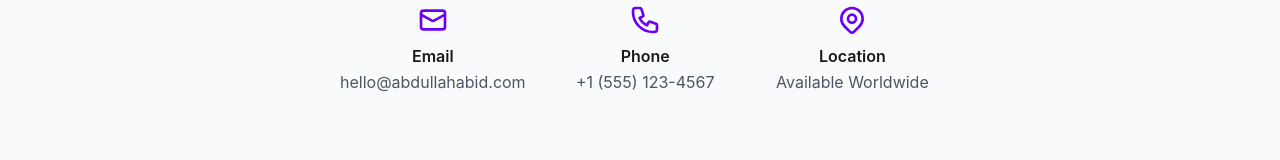
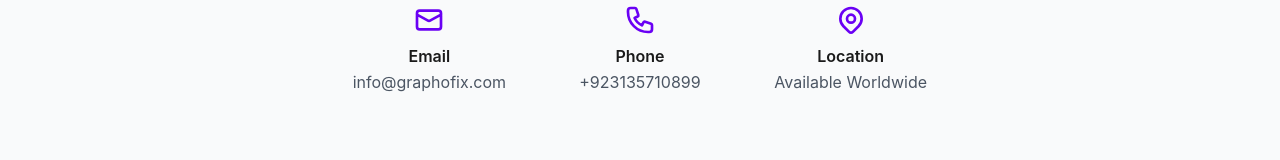
Before and after one commit to AbdullahAbid69/Abdullah-Abid, a plain HTML site: page index.html in a window 1280 px wide. Shown: the part 6889-7049 px from the top of the page. Drawn offline with Linux system fonts and the light colour scheme.

Commit message:
Update index.html

```diff
--- a/index.html
+++ b/index.html
@@ -1469,7 +1469,7 @@
                             </path>
                         </svg>
                         <span style="font-weight: 600;">Email</span>
-                        <span style="color: var(--gray-600);">hello@abdullahabid.com</span>
+                        <span style="color: var(--gray-600);">info@graphofix.com</span>
                     </div>
                     <div style="display: flex; flex-direction: column; align-items: center;">
                         <svg style="width: 2rem; height: 2rem; color: var(--accent-color); margin-bottom: 0.5rem;"
@@ -1479,7 +1479,7 @@
                             </path>
                         </svg>
                         <span style="font-weight: 600;">Phone</span>
-                        <span style="color: var(--gray-600);">+1 (555) 123-4567</span>
+                        <span style="color: var(--gray-600);">+923135710899</span>
                     </div>
                     <div style="display: flex; flex-direction: column; align-items: center;">
                         <svg style="width: 2rem; height: 2rem; color: var(--accent-color); margin-bottom: 0.5rem;"
```
